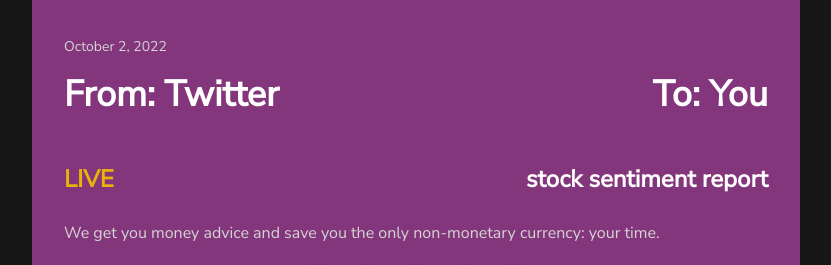
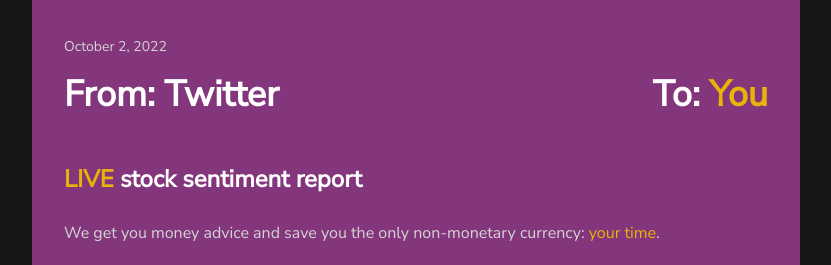
Before and after one commit to stepbrobd/sentik, a Next.js app in the folder frontend/: page / in a window 1280 px wide. Shown: the part 192-457 px from the top of the page, without its empty margins (224-1055 px from the left). Built offline with nearby package versions, Linux system fonts and the light colour scheme; no server answers.

Commit message:
Hero component text polishing

```diff
--- a/frontend/src/components/hero.tsx
+++ b/frontend/src/components/hero.tsx
@@ -8,19 +8,18 @@ const Hero = () => {
 
         <h1 className="flex items-center justify-between">
           <span>From: Twitter</span>
-          <span>To: You</span>
+          <span>To: <b className="text-yellow-500">You</b></span>
         </h1>
 
         <h2 className="flex items-center justify-between">
-          <span className="text-yellow-500">LIVE</span>
-          <span>stock sentiment report</span>
+          <span> <b className="text-yellow-500">LIVE</b> stock sentiment report</span>
         </h2>
 
         <p>
           <span>We get you </span>
           <span>money advice</span>
           <span> and save you the only non-monetary currency: </span>
-          <span lassName="text-yellow-500"> your time</span>
+          <span className="text-yellow-500"> your time</span>
           <span>.</span>
         </p>
 
```
